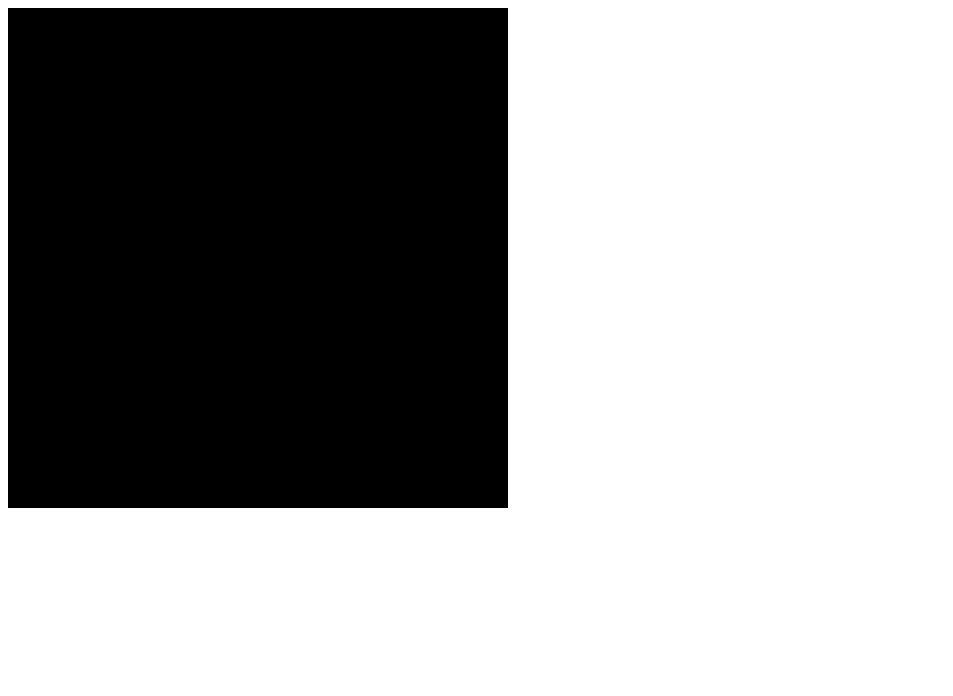
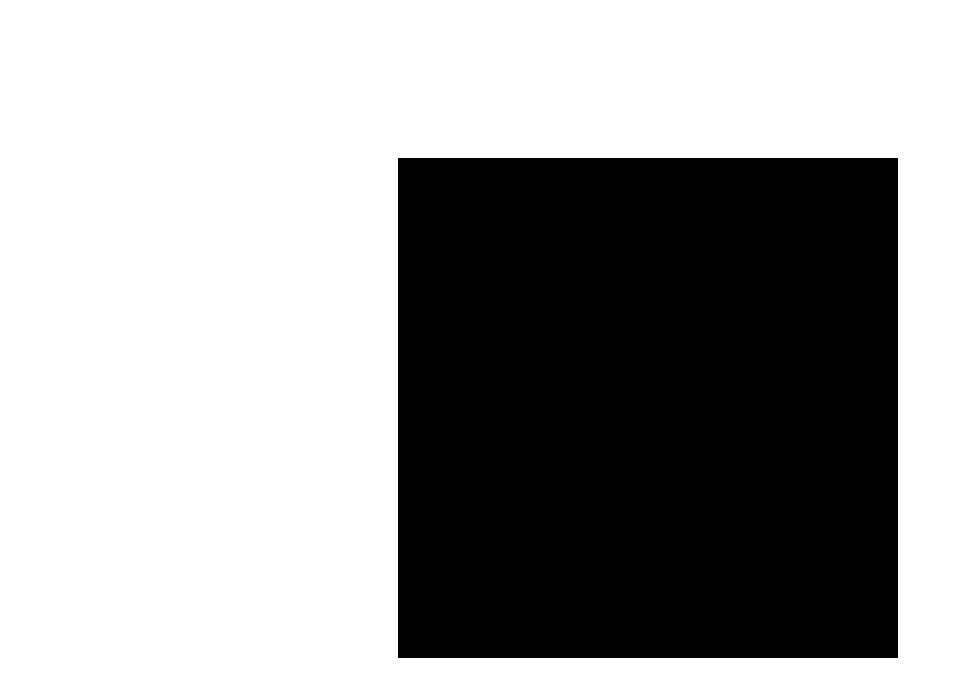
Before and after one commit to YourJulian/snake, a website built with webpack: page public/index.html in a window 1280 px wide. Shown: the whole page, without its empty margins (0-953 px from the left). Built offline with nearby package versions, Linux system fonts and the light colour scheme.

Commit message:
center style for map

```diff
--- a/public/index.css
+++ b/public/index.css
@@ -1,3 +1,16 @@
+html {
+    height: 100vh;
+}
+
+body {
+    display: flex;
+    align-items: center;
+    justify-content: center;
+    width: 100%;
+    height: 100vh;
+
+}
+
 .map{
     width:500px;
     height: 500px;
```
